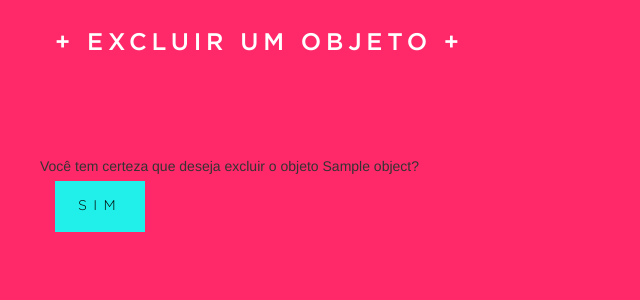
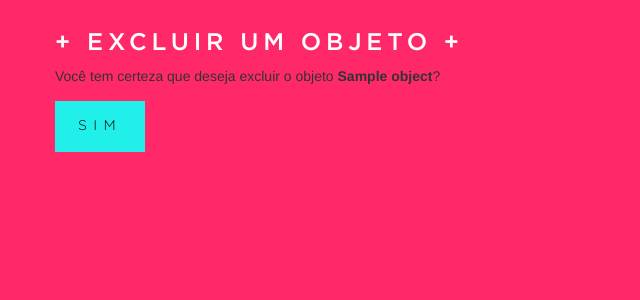
Before and after one commit to bodedev/prospera, a Django app: template plataforma/templates/pages/object_delete_form.html in a window 1280 px wide. Shown: the part 70-370 px from the top of the page, without its empty margins (0-640 px from the left). Run offline with Django 3.2, Linux system fonts and the light colour scheme; the template is opened without the code that fills it: most values are stand-ins (such as "Sample title", 1, 10 or a date in 2020); parts of the project's set-up code (start-up, migrations or seed data) failed here and were passed over; some libraries are stand-ins or nearby versions.

Commit message:
Arrumando view para delete

```diff
--- a/plataforma/templates/pages/object_delete_form.html
+++ b/plataforma/templates/pages/object_delete_form.html
@@ -9,13 +9,11 @@
       <h1 class="col-md-10 col-lg-12 col-md-offset-1 col-lg-offset-0">+ Excluir um Objeto +</h1>
     </div>
     <div class="row">
-      <form class="prospera-margin" enctype="multipart/form-data" method="POST">
+      <form class="" enctype="multipart/form-data" method="POST">
         {% csrf_token %}
-        <div>
-        Você tem certeza que deseja excluir o objeto {{ object.nome }}?
-          <div class="col-xs-12">
-            <button class="btn btn-prospera btn-lg" type="submit">Sim</button>
-          </div>
+        <p class="col-md-10 col-lg-12 col-md-offset-1 col-lg-offset-0">Você tem certeza que deseja excluir o objeto <strong>{{ object.nome }}</strong>?</p>
+        <div class="col-xs-12">
+          <button class="btn btn-prospera btn-lg" type="submit">Sim</button>
         </div>
       </form>
     </div>
```
Also changed, not shown: plataforma/templates/pages/object_create_form.html (+4 -3 lines).
